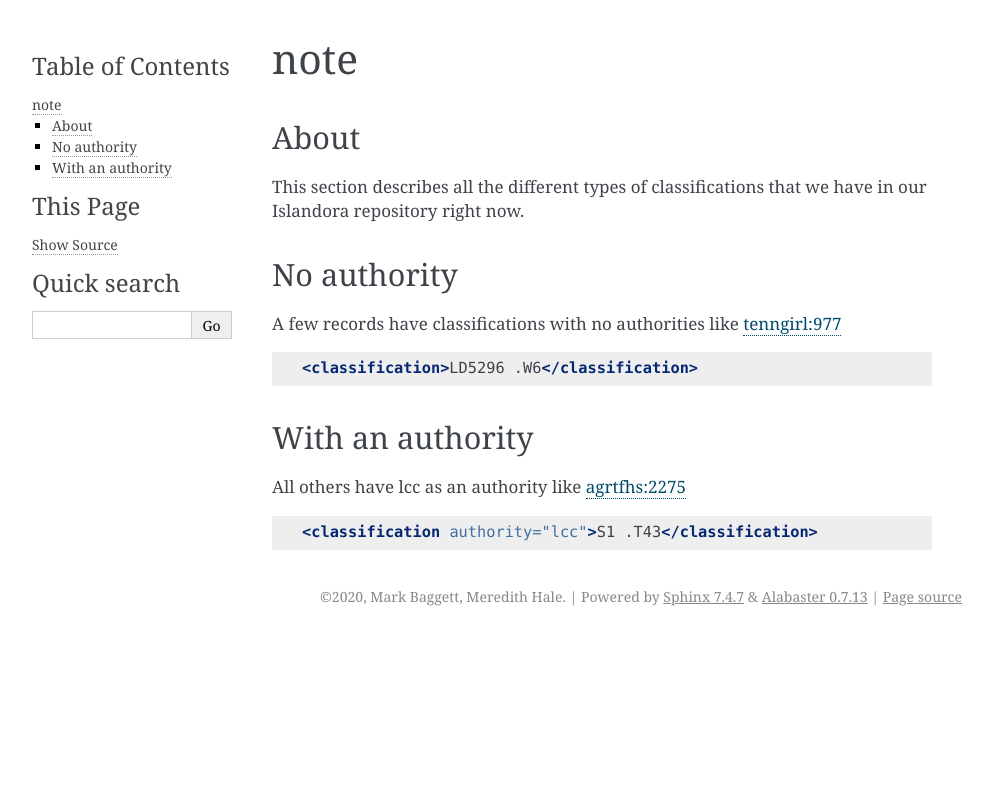
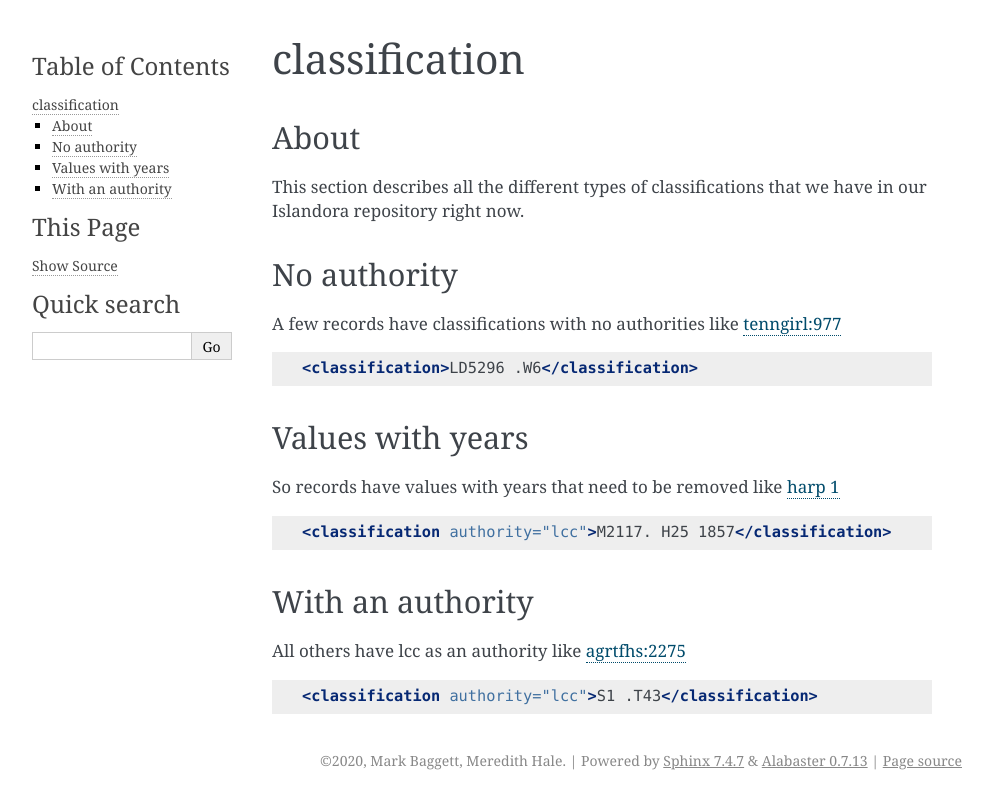
Before and after one commit to UTKcataloging/mods_to_rdf, a Sphinx documentation site: the page built from docs/source/top_level_elements/classification.rst, in a window 1280 px wide. Shown: the top 809 px of the page, without its empty margins (148-1141 px from the left). Built offline with Sphinx 7.4.7, drawn with Linux system fonts in a browser that asks for light colours; formulas are drawn with MathJax 3.

Commit message:
Add year example.

```diff
--- a/docs/source/top_level_elements/classification.rst
+++ b/docs/source/top_level_elements/classification.rst
@@ -1,5 +1,5 @@
-note
-====
+classification
+==============
 
 About
 -----
@@ -15,6 +15,15 @@ A few records have classifications with no authorities like `tenngirl:977 <https
 
     <classification>LD5296 .W6</classification>
 
+Values with years
+-----------------
+
+So records have values with years that need to be removed like `harp 1 <https://digital.lib.utk.edu/collections/islandora/object/harp%3A1/datastream/MODS>`_
+
+.. code-block:: xml
+
+    <classification authority="lcc">M2117. H25 1857</classification>
+
 With an authority
 -----------------
 
```
